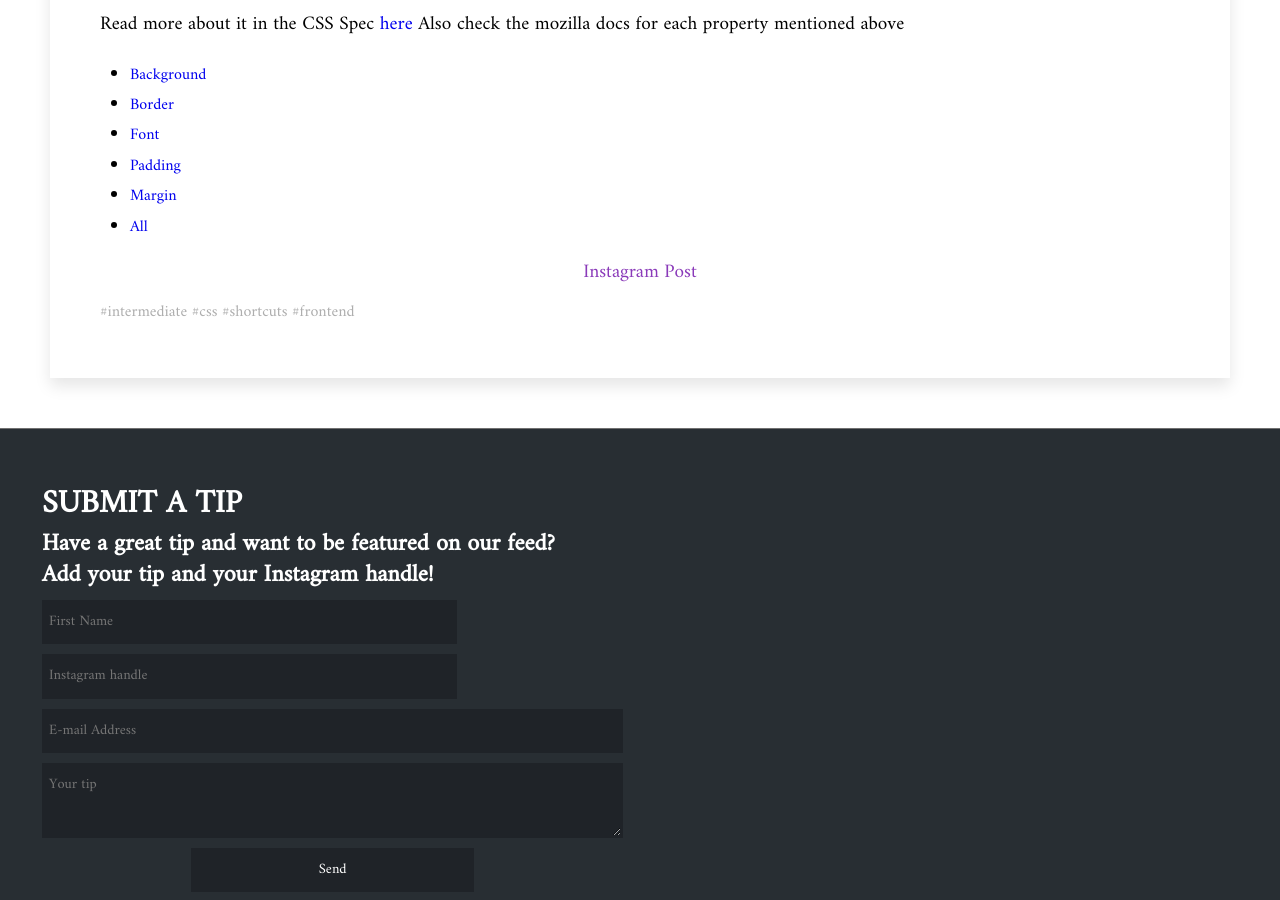
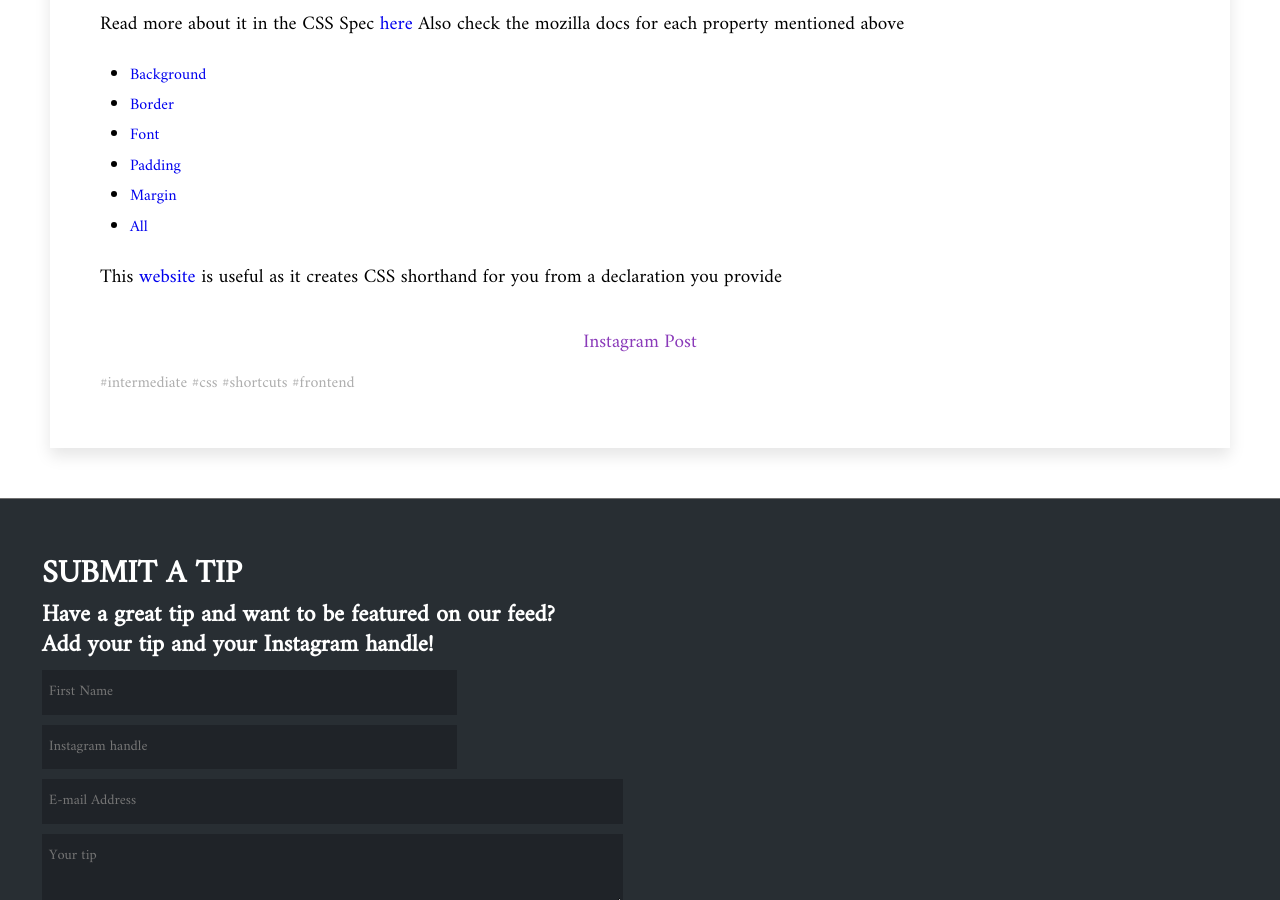
Before and after one commit to dev-diaries/web, a Jekyll site: the page built from _social-posts/css-shorthand-properties.md, in a window 1280 px wide and 900 px high, scrolled down 2446 px. Built offline with Jekyll 4.4.1, drawn with Linux system fonts in a browser that asks for light colours.

Commit message:
add css shorthand link

```diff
--- a/_social-posts/css-shorthand-properties.md
+++ b/_social-posts/css-shorthand-properties.md
@@ -48,6 +48,9 @@ Also check the mozilla docs for each property mentioned above
 * <a href="https://developer.mozilla.org/en-US/docs/Web/CSS/margin" target="_blank">Margin</a>
 * <a href="https://developer.mozilla.org/en-US/docs/Web/CSS/all" target="_blank">All</a>
 
+{:.post-content}
+This <a href="https://shrthnd.volume7.io/" target="_blank">website</a> is useful as it creates CSS shorthand for you from a declaration you provide
+
 {% if page.instagram-id %}
 {:.center}
 <a class="insta-link" href="https://www.instagram.com/p/{{page.instagram-id}}" target="_blank">Instagram Post</a>
```
